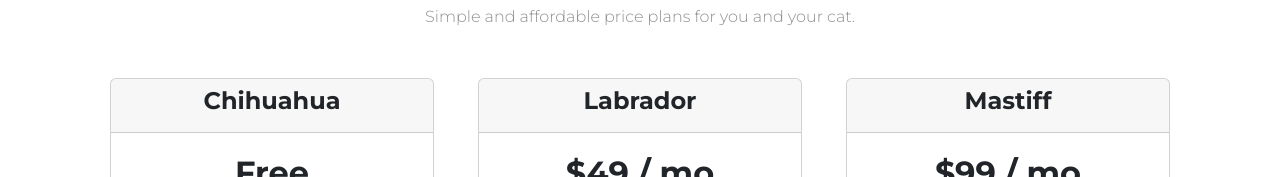
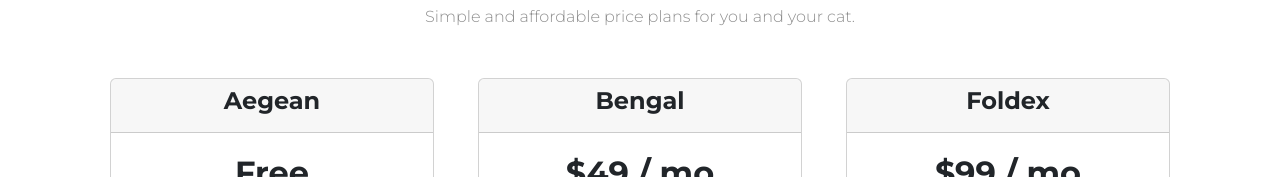
Before and after one commit to mahammadahmadov/TinKitty, a plain HTML site: page index.html in a window 1280 px wide. Shown: the part 1786-1963 px from the top of the page. Drawn offline with nearby package versions, Linux system fonts and the light colour scheme.

Commit message:
finished the website

```diff
--- a/index.html
+++ b/index.html
@@ -146,7 +146,7 @@
       <div class="col-lg-4 pricing-column">
         <div class="card box-shadow">
           <div class="card-header">
-            <h3>Chihuahua</h3>
+            <h3>Aegean</h3>
           </div>
           <div class="card-body">
             <h2>Free</h2>
@@ -160,7 +160,7 @@
       <div class="col-lg-4 pricing-column">
         <div class="card box-shadow">
           <div class="card-header">
-            <h3>Labrador</h3>
+            <h3>Bengal</h3>
           </div>
           <div class="card-body">
             <h2>$49 / mo</h2>
@@ -174,7 +174,7 @@
       <div class="col-lg-4 pricing-column">
         <div class="card box-shadow">
           <div class="card-header">
-            <h3>Mastiff</h3>
+            <h3>Foldex</h3>
           </div>
           <div class="card-body">
             <h2>$99 / mo</h2>
```
